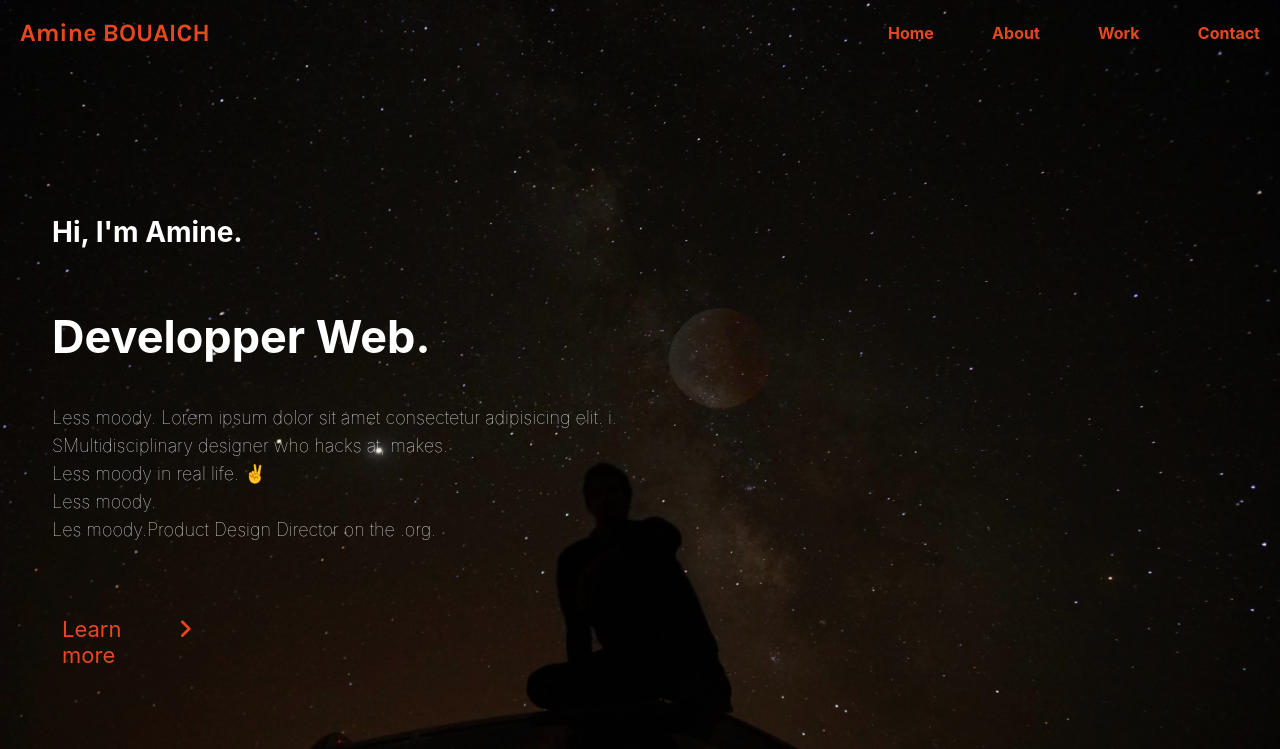
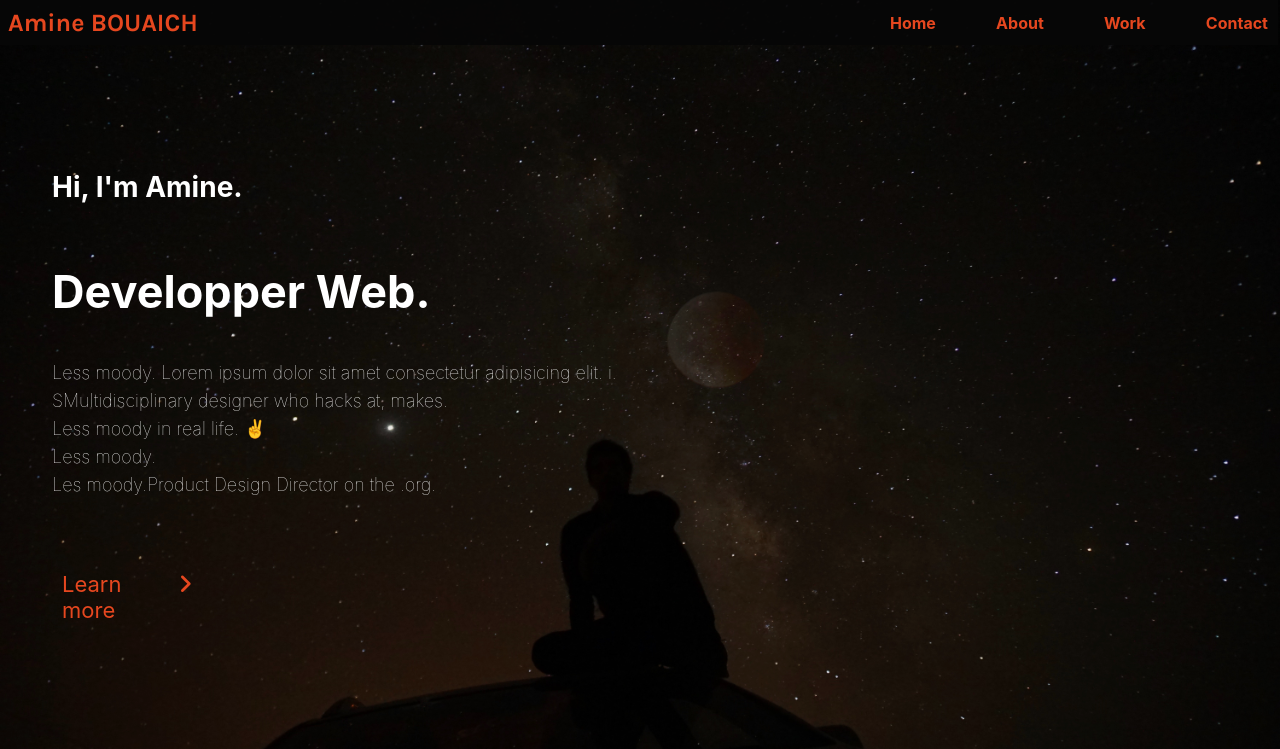
Before and after one commit to Aminebouaich/Portfolio, a plain HTML site: page index.html in a window 1280 px wide. Shown: the top 749 px of the page. Drawn offline with Linux system fonts and the light colour scheme; a web font is replaced by a local one.

Commit message:
nav fixed

```diff
--- a/asset/css/style.css
+++ b/asset/css/style.css
@@ -246,7 +246,7 @@ h4 {
 }
 
 .contact h3 {
-    margin: 30px 0 2px 0;
+    margin: 30px 0 40px 0;
 }
 
 .contact {
@@ -495,6 +495,7 @@ span {
         justify-content: space-between;
         text-decoration: none;
         list-style: none;
+
     }
 
     /* ABOUT */
@@ -508,8 +509,20 @@ span {
         padding-top: 100px;
     }
 
+    /* header tablette and destop fixed */
     nav {
-        /* background-color: black; */
+        height: 45px;
+        display: flex;
+        justify-content: space-between;
+        padding: 10px;
+        height: 30px;
+        align-items: center;
+        position: fixed;
+        top: 0;
+        right: 2px;
+        width: 100%;
+        z-index: 6;
+        background-color: rgba(7, 7, 7, .93);
         height: 45px;
     }
 
```
Also changed, not shown: index.html (+1 -0 lines), works.html (+4 -4 lines).
